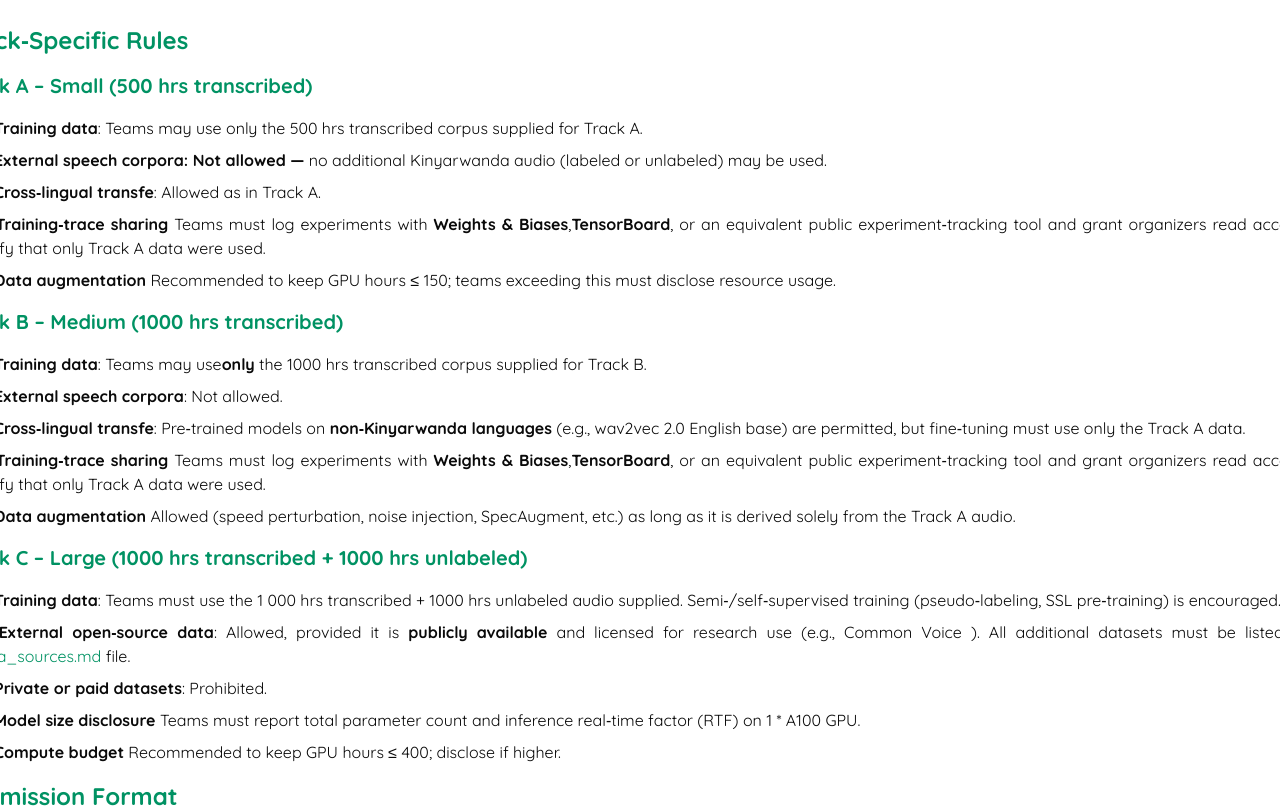
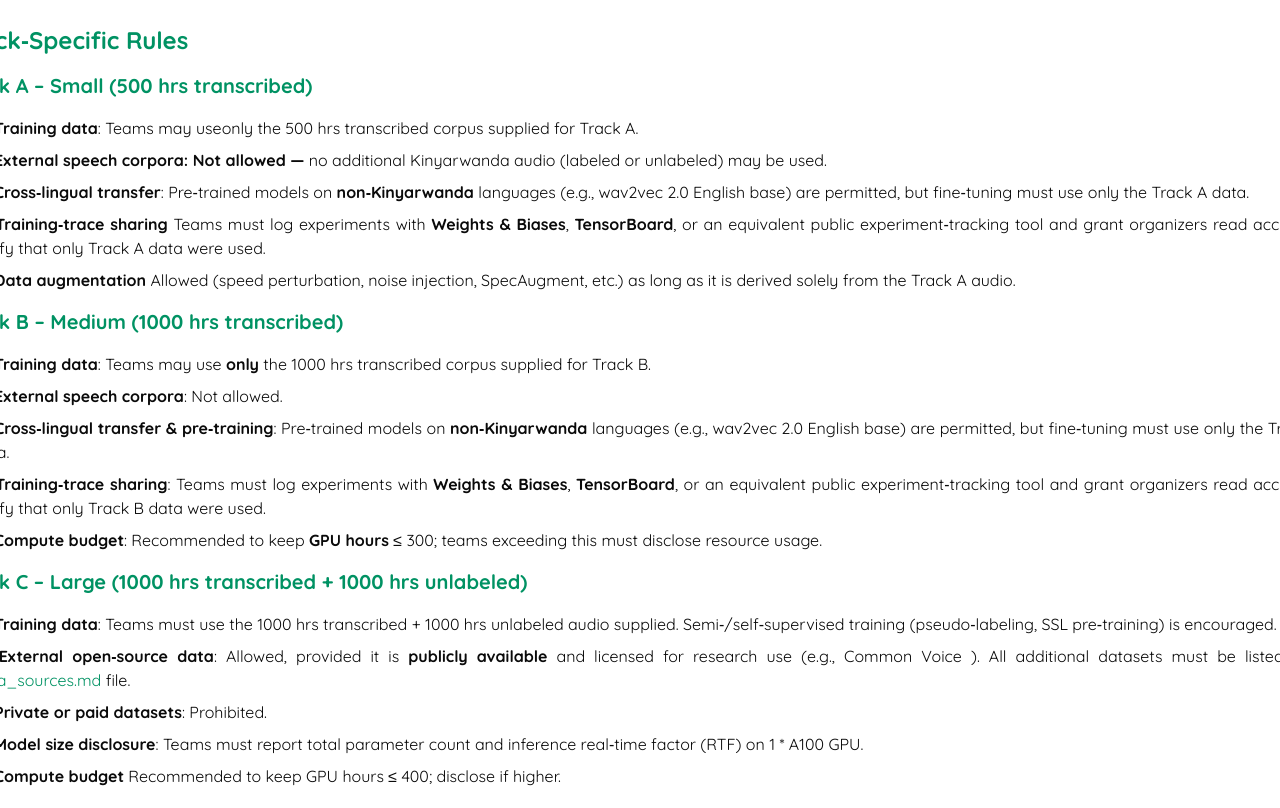
Before and after one commit to Digital-Umuganda/kasr_hackathon, a React (Vite) app: page / in a window 1280 px wide. Shown: the part 5226-6034 px from the top of the page. Built offline with nearby package versions, Linux system fonts and the light colour scheme.

Commit message:
updates - 2

```diff
--- a/src/components/sections/rules.tsx
+++ b/src/components/sections/rules.tsx
@@ -12,15 +12,14 @@ const Rules = () => {
           </Title>
           <ul className="list-disc list-inside pl-4 flex flex-col gap-2">
             <li className="text-justify">
-              <span className="font-black">Team size</span>: 5 participants
-              maximum.
+              <span className="font-black">Team size</span>≤ 5 participants
             </li>
             <li className="text-justify">
-              <span className="font-black">One leaderboard account</span>: per
+              <span className="font-black">One leaderboard account</span> per
               team.
             </li>
             <li className="text-justify">
-              <span className="font-black">No manual transcription</span>: or
+              <span className="font-black">No manual transcription</span> or
               human correction of test audio.
             </li>
             <li className="text-justify">
@@ -29,7 +28,7 @@ const Rules = () => {
                 trained model checkpoints/weights
               </span>
               , and <span className="font-black">training scripts</span> must be
-              made <span className="font-black">publicly available</span> (e.g.,
+              made <span className="font-black">publicly available</span> (e.g:
               in a GitHub repository) and released under a permissive
               open‑source license (Apache‑2.0, MIT, BSD‑3‑Clause, or MPL‑2.0).
             </li>
@@ -65,7 +64,8 @@ const Rules = () => {
             <ul className="list-disc list-inside pl-4 flex flex-col gap-2">
               <li className="text-justify">
                 <span className="font-black">Training data</span>: Teams may use
-                only the 500 hrs transcribed corpus supplied for Track A.
+                <span>only</span> the 500 hrs transcribed corpus supplied for
+                Track A.
               </li>
               <li className="text-justify">
                 <span className="font-black">
@@ -75,49 +75,16 @@ const Rules = () => {
                 used.
               </li>
               <li className="text-justify">
-                <span className="font-black">Cross‑lingual transfe</span>:
-                Allowed as in Track A.
-              </li>
-              <li className="text-justify">
-                <span className="font-black">Training‑trace sharing</span> Teams
-                must log experiments with{" "}
-                <span className="font-black">Weights & Biases</span>,
-                <span className="font-black">TensorBoard</span>, or an
-                equivalent public experiment‑tracking tool and grant organizers
-                read access to verify that only Track A data were used.
-              </li>
-              <li className="text-justify">
-                <span className="font-black">Data augmentation</span>{" "}
-                Recommended to keep GPU hours ≤ 150; teams exceeding this must
-                disclose resource usage.
-              </li>
-            </ul>
-          </div>
-          <div className="flex flex-col gap-4 items-start">
-            <Title className="text-xl text-[#009263]">
-              Track B – Medium (1000 hrs transcribed)
-            </Title>
-            <ul className="list-disc list-inside pl-4 flex flex-col gap-2">
-              <li className="text-justify">
-                <span className="font-black">Training data</span>: Teams may use
-                <span className="font-black">only</span> the 1000 hrs
-                transcribed corpus supplied for Track B.
-              </li>
-              <li className="text-justify">
-                <span className="font-black">External speech corpora</span>: Not
-                allowed.
-              </li>
-              <li className="text-justify">
-                <span className="font-black">Cross‑lingual transfe</span>:
+                <span className="font-black">Cross‑lingual transfer</span>:
                 Pre‑trained models on{" "}
-                <span className="font-black">non‑Kinyarwanda languages</span>{" "}
+                <span className="font-black">non‑Kinyarwanda</span> languages
                 (e.g., wav2vec 2.0 English base) are permitted, but fine‑tuning
                 must use only the Track A data.
               </li>
               <li className="text-justify">
                 <span className="font-black">Training‑trace sharing</span> Teams
                 must log experiments with{" "}
-                <span className="font-black">Weights & Biases</span>,
+                <span className="font-black">Weights & Biases</span>,{" "}
                 <span className="font-black">TensorBoard</span>, or an
                 equivalent public experiment‑tracking tool and grant organizers
                 read access to verify that only Track A data were used.
@@ -131,12 +98,50 @@ const Rules = () => {
           </div>
           <div className="flex flex-col gap-4 items-start">
             <Title className="text-xl text-[#009263]">
+              Track B – Medium (1000 hrs transcribed)
+            </Title>
+            <ul className="list-disc list-inside pl-4 flex flex-col gap-2">
+              <li className="text-justify">
+                <span className="font-black">Training data</span>: Teams may use{" "}
+                <span className="font-black">only</span> the 1000 hrs
+                transcribed corpus supplied for Track B.
+              </li>
+              <li className="text-justify">
+                <span className="font-black">External speech corpora</span>: Not
+                allowed.
+              </li>
+              <li className="text-justify">
+                <span className="font-black">
+                  Cross‑lingual transfer & pre‑training
+                </span>
+                : Pre‑trained models on{" "}
+                <span className="font-black">non‑Kinyarwanda</span> languages
+                (e.g., wav2vec 2.0 English base) are permitted, but fine‑tuning
+                must use only the Track B data.
+              </li>
+              <li className="text-justify">
+                <span className="font-black">Training‑trace sharing</span>:
+                Teams must log experiments with{" "}
+                <span className="font-black">Weights & Biases</span>,{" "}
+                <span className="font-black">TensorBoard</span>, or an
+                equivalent public experiment‑tracking tool and grant organizers
+                read access to verify that only Track B data were used.
+              </li>
+              <li className="text-justify">
+                <span className="font-black">Compute budget</span>: Recommended
+                to keep <span className="font-black">GPU hours</span> ≤ 300;
+                teams exceeding this must disclose resource usage.
+              </li>
+            </ul>
+          </div>
+          <div className="flex flex-col gap-4 items-start">
+            <Title className="text-xl text-[#009263]">
               Track C – Large (1000 hrs transcribed + 1000 hrs unlabeled)
             </Title>
             <ul className="list-disc list-inside pl-4 flex flex-col gap-2">
               <li className="text-justify">
                 <span className="font-black">Training data</span>: Teams must
-                use the 1 000 hrs transcribed + 1000 hrs unlabeled audio
+                use the 1000 hrs transcribed + 1000 hrs unlabeled audio
                 supplied. Semi‑/self‑supervised training (pseudo‑labeling, SSL
                 pre‑training) is encouraged.
               </li>
@@ -153,7 +158,7 @@ const Rules = () => {
                 Prohibited.
               </li>
               <li className="text-justify">
-                <span className="font-black">Model size disclosure</span> Teams
+                <span className="font-black">Model size disclosure</span>: Teams
                 must report total parameter count and inference real‑time factor
                 (RTF) on 1 * A100 GPU.
               </li>
```
